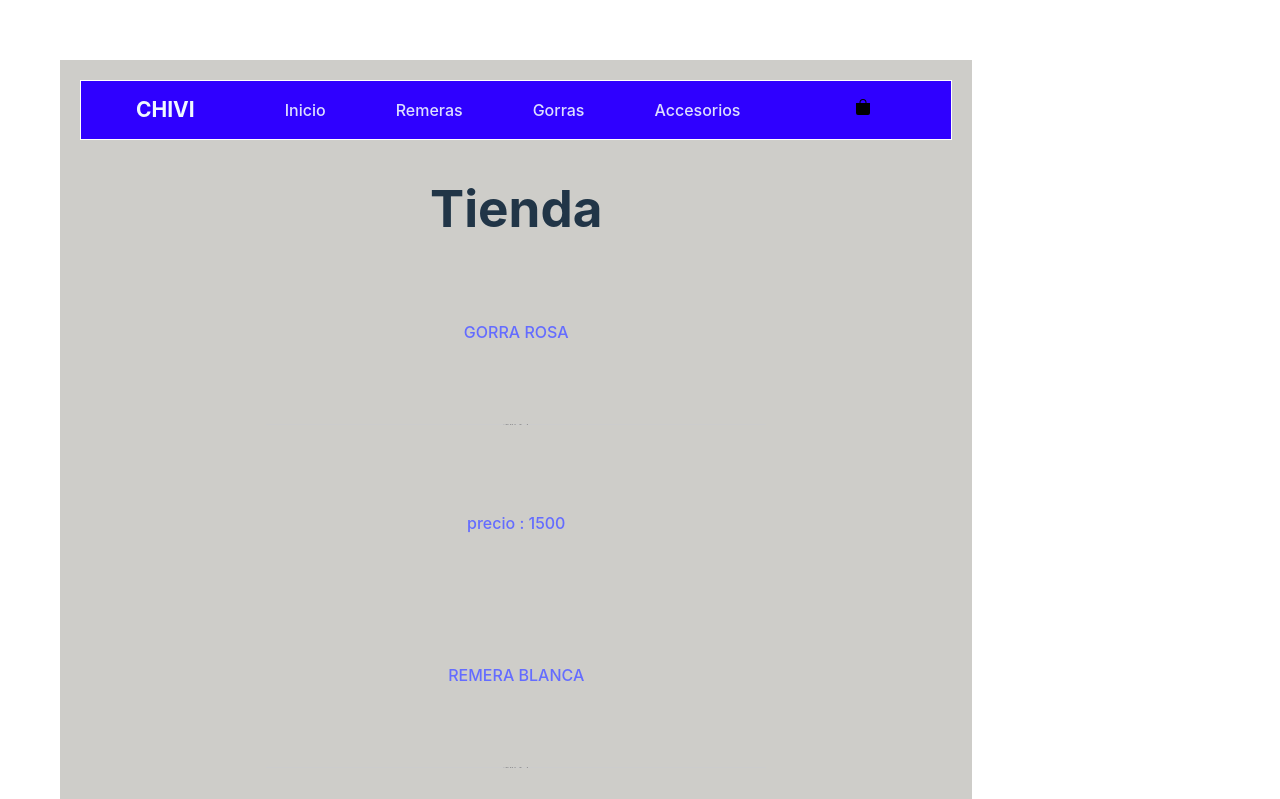
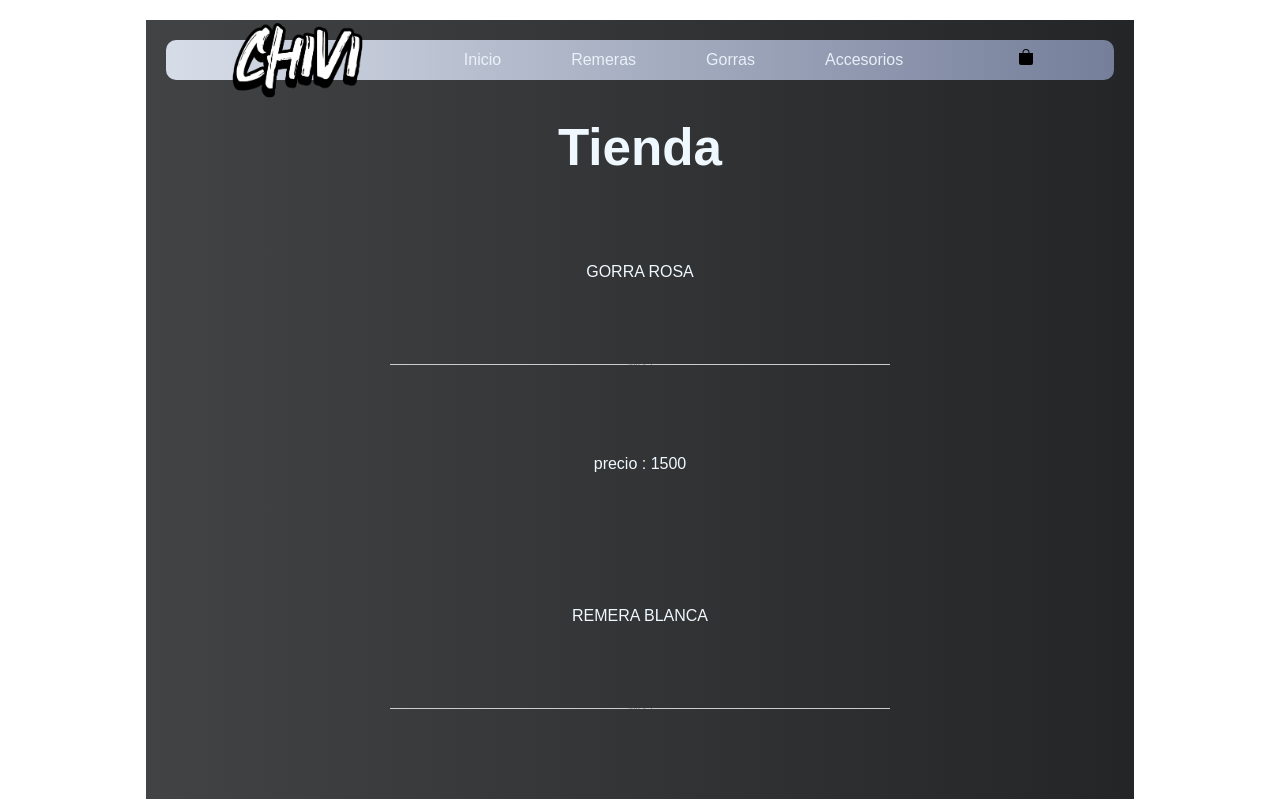
Before and after one commit to Chivi1/React, a React (Vite) app: page / in a window 1280 px wide. Shown: the top 799 px of the page. Built offline with nearby package versions, Linux system fonts and the light colour scheme.

Commit message:
css changes

```diff
--- a/src/App.css
+++ b/src/App.css
@@ -1,14 +1,26 @@
 * {
-    margin: 0;
+    margin: 0%;
     padding: 20px;
     box-sizing: border-box;
+    color: aliceblue;
+    font-family: sans-serif;
+    justify-content: center;
 }
+body {
+margin: 0;
+padding: 0;
+}
+html {
+    margin: 0;
+    padding: 0;
+}
+
 .App {
-    background: rgb(206, 205, 201);
+    background: #232526;  /* fallback for old browsers */
+background: -webkit-linear-gradient(to right, #414345, #232526);  /* Chrome 10-25, Safari 5.1-6 */
+background: linear-gradient(to right, #414345, #232526); /* W3C, IE 10+/ Edge, Firefox 16+, Chrome 26+, Opera 12+, Safari 7+ */
+
     height: auto;
     text-align: center;
     justify-content: center;
 }
-.App > img {
-    height: 50px;
-}
--- a/src/components/Navbar/Navbar.css
+++ b/src/components/Navbar/Navbar.css
@@ -1,16 +1,20 @@
 .Navbar {
-    height: 60px;
+    height: 40px;
     display: flex;
     justify-content: space-between;
     align-items: center;
-    background-color: rgb(47, 0, 255);
-    border: 1px solid white;
+    background: #757F9A;  /* fallback for old browsers */
+    background: -webkit-linear-gradient(to right, #D7DDE8, #757F9A);  /* Chrome 10-25, Safari 5.1-6 */
+    background: linear-gradient(to right, #D7DDE8, #757F9A); /* W3C, IE 10+/ Edge, Firefox 16+, Chrome 26+, Opera 12+, Safari 7+ */
+
+    border-radius: 10px;
+
 }
 .Navbar > .nav-logo {
-    font-weight: 700;
-    font-size: 21px;
-    margin: 15px;
-    color: aliceblue;
+    display: flex;
+}
+.Navbar > .nav-logo img {
+    height: 130px;
 }
 .Navbar > .nav-items a{
     color: aliceblue;
--- a/src/components/Navbar/Navbar.jsx
+++ b/src/components/Navbar/Navbar.jsx
@@ -1,12 +1,17 @@
-import React from 'react'
 import "./Navbar.css"
 import CartWidget from '../CartWidget/CartWidget'
 import { Link } from 'react-router-dom'
 
+import logo from '../../assets/CHIVI_MARCA_logotipo-negro.png'
+
 const Navbar = () => {
     return (
         <div className='Navbar'>
-            <span className='nav-logo'>CHIVI</span>
+            <div className="nav-logo">
+            <img
+                src= { logo }
+            />
+            </div>
             <ul className='nav-items'>
                 <Link to= '/'>Inicio</Link>
                 <Link to= '/categorias/remeras'>Remeras</Link>
```
